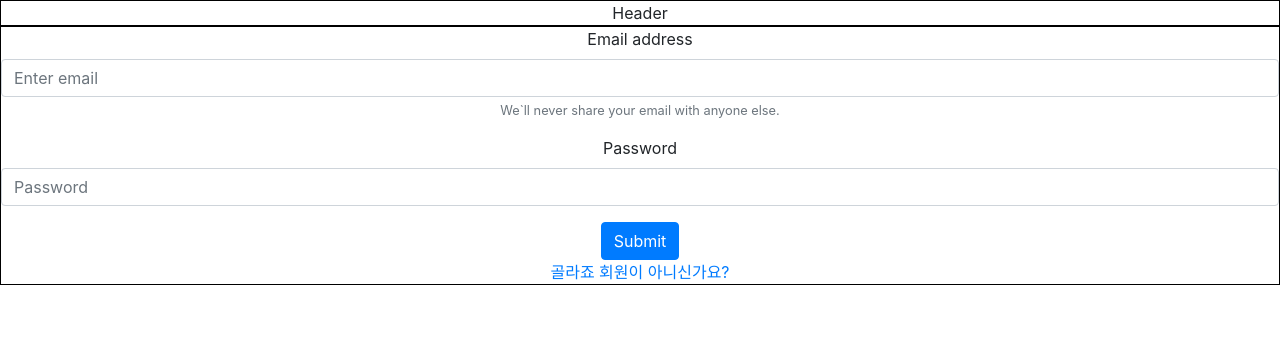
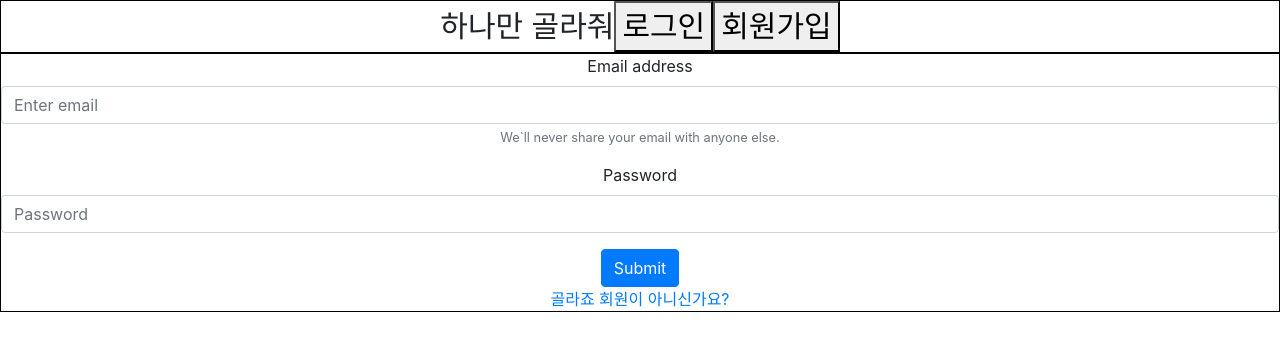
Before and after one commit to codestates/part-im3-pickOnePlz-client, a React (Create React App) app: page /login in a window 1280 px wide. Shown: the top 350 px of the page. Built offline with nearby package versions, Linux system fonts and the light colour scheme.

Commit message:
[header 컴포넌트] 헤더 컴포넌트 구현중...

```diff
--- a/src/Header.css
+++ b/src/Header.css
@@ -1,3 +1,5 @@
 .Header {
   border: 1px solid black;
+  font-size: 30px;
+  float:  center;
 }
--- a/src/Header.js
+++ b/src/Header.js
@@ -2,9 +2,14 @@ import React from 'react'
 import "./Header.css"
 
 function Header() {
+  // let isLogin = false; 로그인 여부 확인
   return (
-    <div className="Header">
-      Header
+    <div>
+      <div className="Header">
+        하나만 골라줘
+        <button className='button'>로그인</button>
+        <button className='button'>회원가입</button>
+      </div>
     </div>
   )
 }
```
